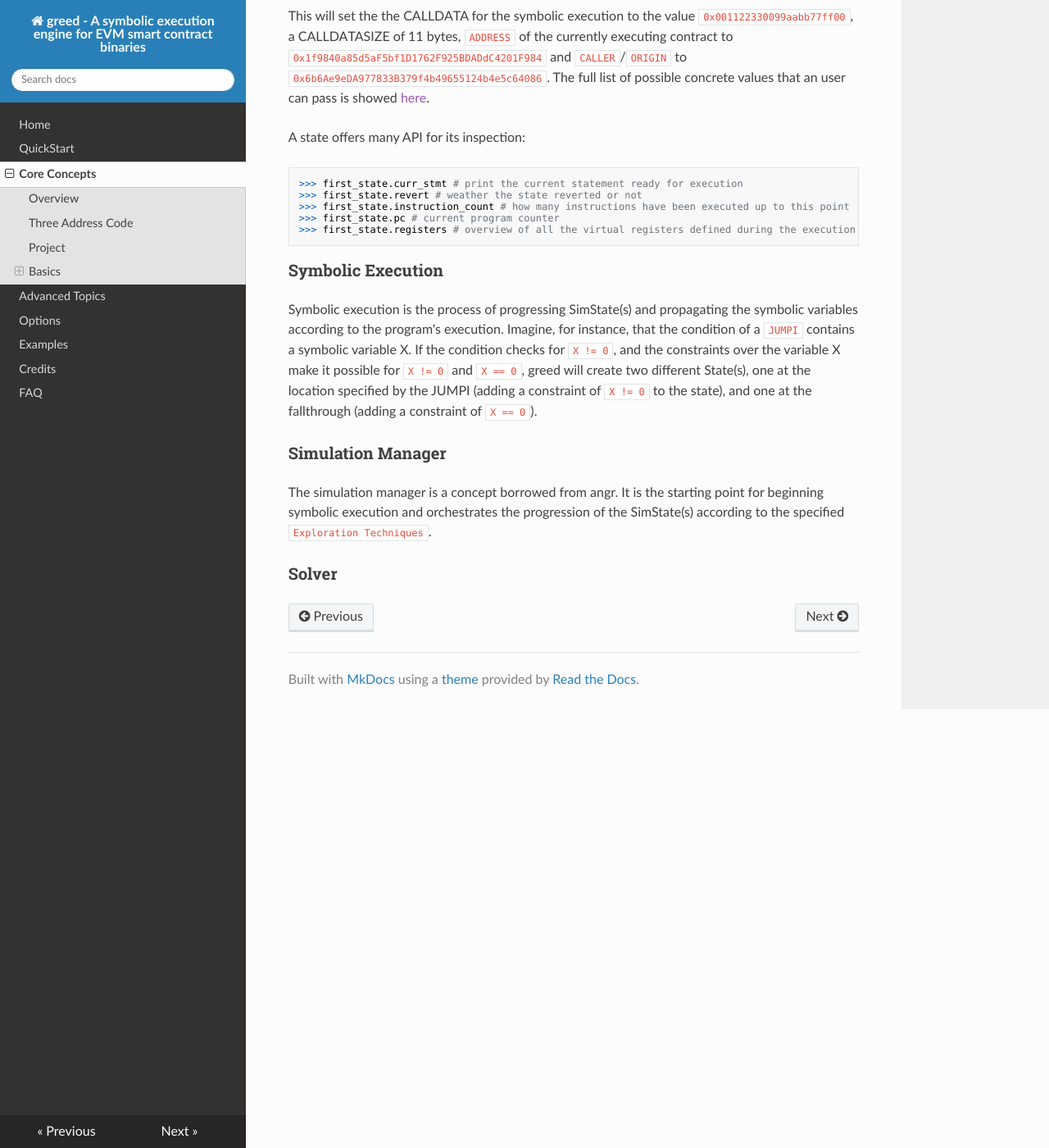
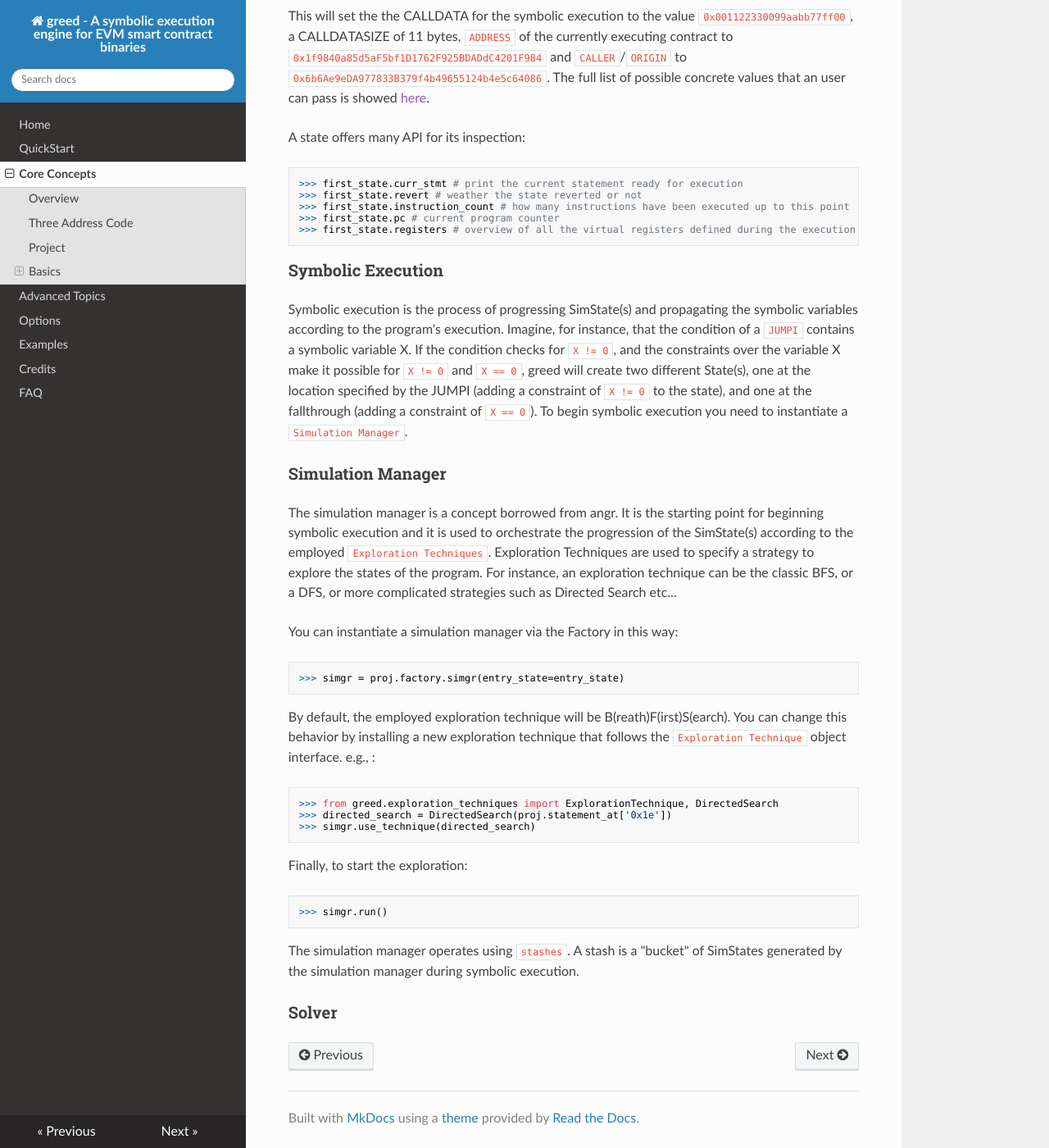
Before and after one commit to ucsb-seclab/greed, an MkDocs documentation site: the page built from docs/docs/core.md, in a window 1280 px wide and 1400 px high, scrolled down 2906 px. Shown: the whole window at 82% size. Built offline with MkDocs 1.6.1, drawn with Linux system fonts in a browser that asks for light colours; nearby versions of some CDN libraries.

Commit message:
few more things
Signed-off-by: degrigis <degrigis@ucsb.edu>

````diff
--- a/docs/docs/core.md
+++ b/docs/docs/core.md
@@ -127,9 +127,32 @@ A state offers many API for its inspection:
 Symbolic execution is the process of progressing SimState(s) and propagating the symbolic variables according to the program's execution.
 Imagine, for instance, that the condition of a `JUMPI` contains a symbolic variable X.
 If the condition checks for `X != 0`, and the constraints over the variable X make it possible for `X != 0` and `X == 0`, greed will create two different State(s), one at the location specified by the JUMPI (adding a constraint of `X != 0` to the state), and one at the fallthrough (adding a constraint of `X == 0`).
-
+To begin symbolic execution you need to instantiate a `Simulation Manager`.
 
 ### Simulation Manager
-The simulation manager is a concept borrowed from angr. It is the starting point for beginning symbolic execution and orchestrates the progression of the SimState(s) according to the specified `Exploration Techniques`.
+The simulation manager is a concept borrowed from angr. It is the starting point for beginning symbolic execution and it is used to orchestrate the progression of the SimState(s) according to the employed `Exploration Techniques`.
+Exploration Techniques are used to specify a strategy to explore the states of the program. For instance, an exploration technique can be the classic BFS, or a DFS, or more complicated strategies such as Directed Search etc...
+
+You can instantiate a simulation manager via the Factory in this way:
+
+```python
+>>> simgr = proj.factory.simgr(entry_state=entry_state)
+```
+
+By default, the employed exploration technique will be B(reath)F(irst)S(earch). You can change this behavior by installing a new exploration technique that follows the `Exploration Technique` object interface. e.g., :
+
+```python
+>>> from greed.exploration_techniques import ExplorationTechnique, DirectedSearch
+>>> directed_search = DirectedSearch(proj.statement_at['0x1e'])
+>>> simgr.use_technique(directed_search)
+```
+
+Finally, to start the exploration:
+
+```python
+>>> simgr.run()
+```
+
+The simulation manager operates using `stashes`. A stash is a "bucket" of SimStates generated by the simulation manager during symbolic execution.
 
 ### Solver
````
Also changed, not shown: docs/docs/advanced.md (+5 -5 lines), docs/docs/options.md (+22 -0 lines).
